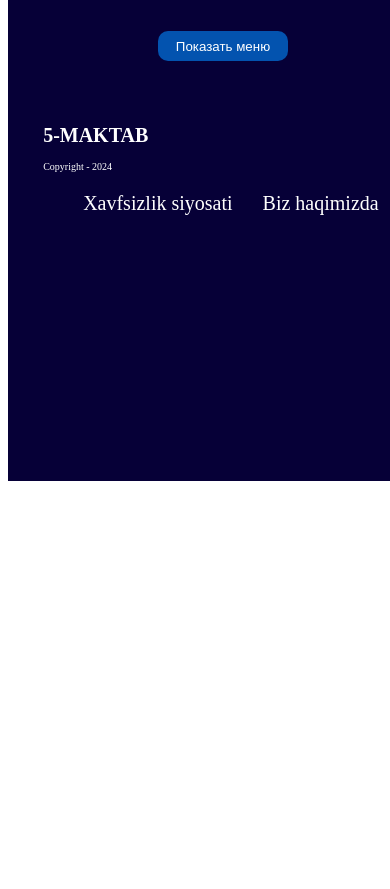
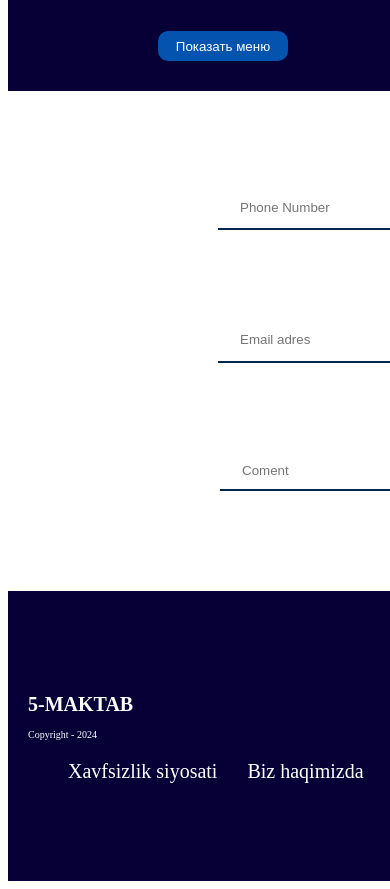
Before and after one commit to OgabekHaliljanov/Maktab, a plain HTML site: page help.html in a window 390 px wide. Shown: the part 102-991 px from the top of the page. Before the commit the page ends 844 px from the top, so only its background shows below. Drawn offline with Linux system fonts and the light colour scheme.

Commit message:
zato chirroyliku

```diff
--- a/help.css
+++ b/help.css
@@ -63,11 +63,12 @@
   input{
     width: 200px;
     height: 40px;
-    border-radius: 5px;
   text-indent: 20px;
   outline: invert;
   border: none;
+  border-bottom: 2px solid #00254e;
   margin-top: -5px;
+
   }
   .dv{
     width: 700px;
@@ -99,7 +100,7 @@
   }
   @media only screen and (min-width: 768px) {
     .dve{
-
+     display: block;
      flex-direction: column;
 
     }
@@ -232,11 +233,10 @@
 
   }
   .footer{
-    height: 350px;
+    height: 250px;
     display: flex;
     align-items: center;
     justify-content: space-between;
-    flex-direction: column;
     font-size: 10px;
   }
 }
@@ -429,3 +429,30 @@ span
 
     filter: alpha(opacity=100);
 }
+.ort{
+  width: 200px;
+  height: 300px;
+  display: flex;
+  align-items: center;
+  justify-content: space-between;
+  flex-direction: column;
+}
+.lk{
+  width: 100%;
+  height: 500px;
+  display: flex;
+  align-items: center;
+   justify-content: center;
+  flex-direction: column;
+}@media only screen and (max-width: 768px) {
+  /* Ваши стили для мобильных устройств */
+  .lp {
+      display: none; /* Скрыть меню в виде списка на маленьких экранах */
+  }
+  .kl {
+      display: block; /* Показать кнопку для открытия меню на маленьких экранах */
+  }
+  #menu {
+      display: none; /* Скрыть основное меню на маленьких экранах */
+  }
+}
--- a/help.html
+++ b/help.html
@@ -37,7 +37,13 @@
                 <li> <a href="./help.html">Yordam</a> </li>
             </ul>
         </nav>
-
+        <div class="lk">
+            <div class="ort">
+                <input type="number" placeholder="Phone Number" >
+                <input type="email" placeholder="Email adres" >
+                <input type="search" placeholder="Coment" >
+            </div>
+        </div>
 
 
     <div class="footer">
```
